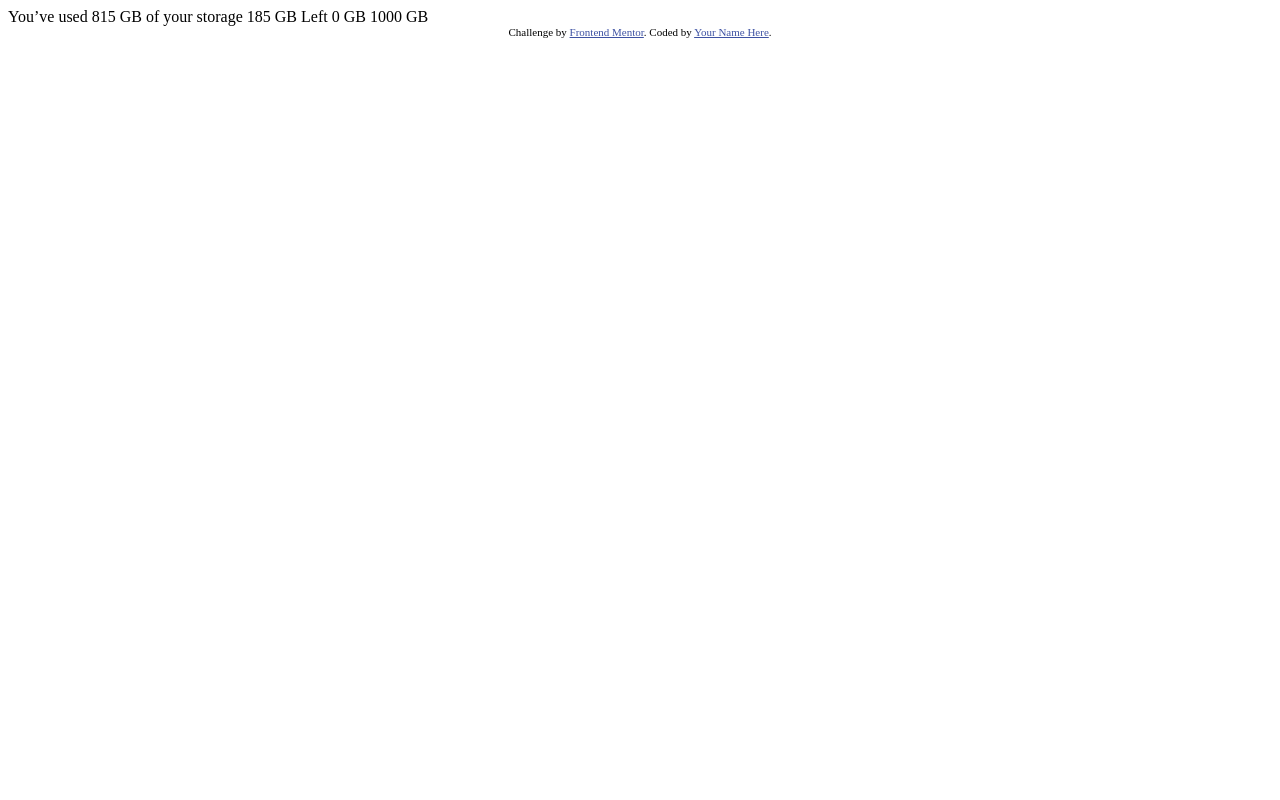
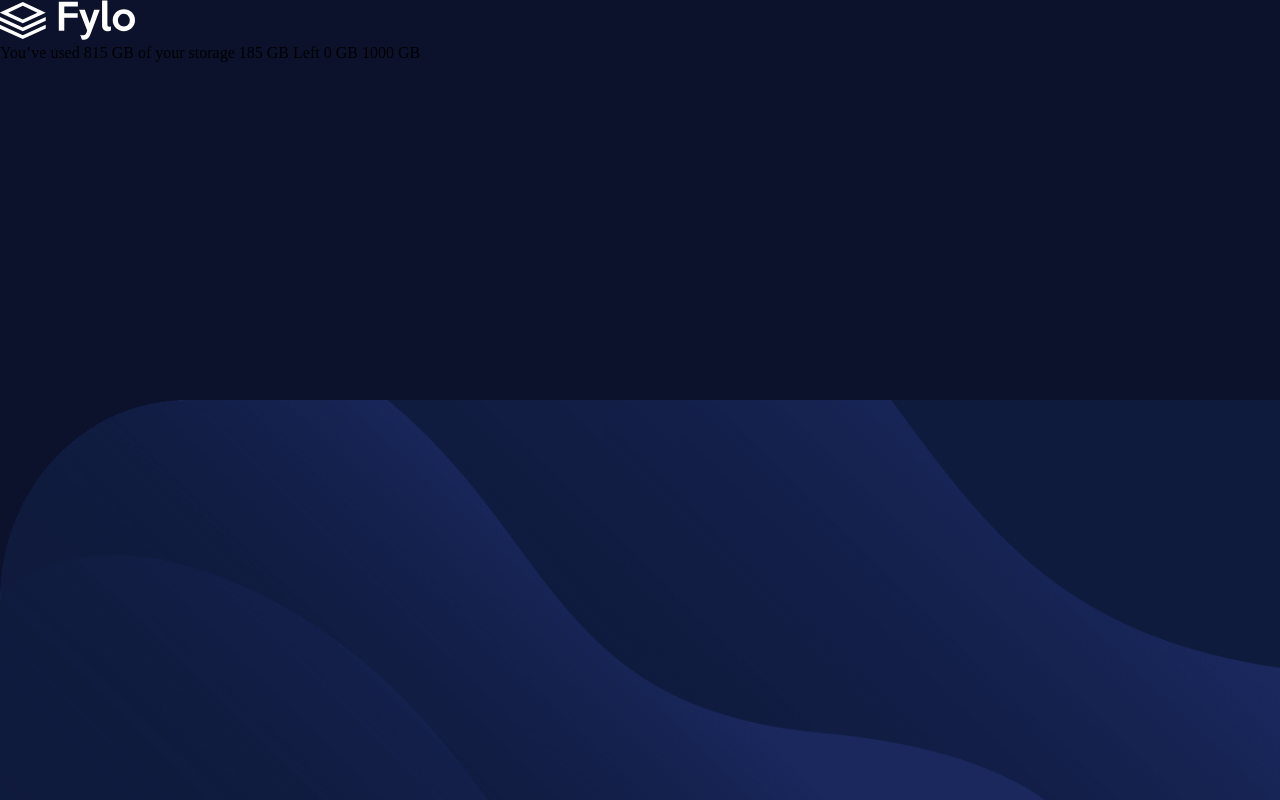
Before and after one commit to Babols/Fylo, a plain HTML site: page index.html in a window 1280 px wide. Drawn offline with Linux system fonts and the light colour scheme.

Commit message:
Modif brack

```diff
--- a/index.html
+++ b/index.html
@@ -5,27 +5,28 @@
   <meta name="viewport" content="width=device-width, initial-scale=1.0"> <!-- displays site properly based on user's device -->
 
   <link rel="icon" type="image/png" sizes="32x32" href="./images/favicon-32x32.png">
-
+  <link rel="stylesheet" href="style.css">
   <title>Frontend Mentor | Fylo data storage component</title>
 
   <!-- Feel free to remove these styles or customise in your own stylesheet 👍 -->
-  <style>
-    .attribution { font-size: 11px; text-align: center; }
-    .attribution a { color: hsl(228, 45%, 44%); }
-  </style>
 </head>
 <body>
+<div class="container">
 
-  You’ve used 815 GB of your storage
+  <div class="Sylo">
+<img src="/images/logo.svg" alt="logo">
+  </div>
 
-  185 GB Left
+    <div class="div texte">
+      You’ve used 815 GB of your storage
 
-  0 GB
-  1000 GB
+      185 GB Left
 
-  <div class="attribution">
-    Challenge by <a href="https://www.frontendmentor.io?ref=challenge" target="_blank">Frontend Mentor</a>.
-    Coded by <a href="#">Your Name Here</a>.
-  </div>
+      0 GB
+      1000 GB
+    </div>
+
+
+</div>
 </body>
 </html>
--- /dev/null
+++ b/style.css
@@ -0,0 +1,18 @@
+* {
+    box-sizing: border-box;
+    margin: 0;
+    padding: 0;
+}
+
+body {
+    background-color: hsl(229, 57%, 11%);
+    background-image: url(images/bg-desktop.png);
+    background-repeat: no-repeat;
+    background-position: bottom;
+    background-size: 100% 50%;
+    min-height: 100vh;
+}
+
+.Sylo {
+
+}
```
